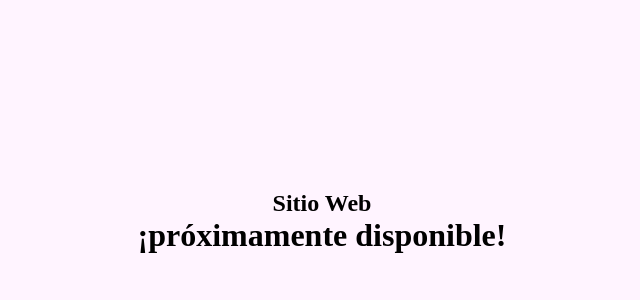
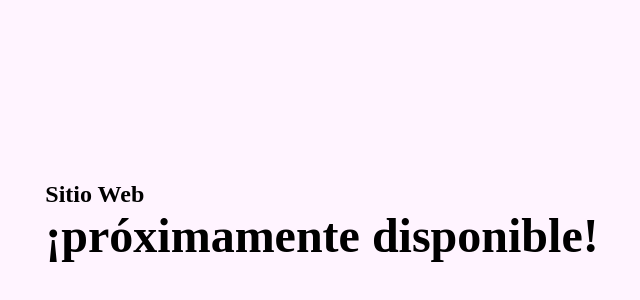
Before and after one commit to Glya-Corporation/nina-nails, a React (Vite) app: page / in a window 1280 px wide. Shown: the part 178-478 px from the top of the page, without its empty margins (318-958 px from the left). Built offline with nearby package versions, Linux system fonts and the light colour scheme.

Commit message:
update Soon.jsx

```diff
--- a/src/component/Soon.jsx
+++ b/src/component/Soon.jsx
@@ -3,10 +3,11 @@ const Soon = () => {
     <main className='soon'>
       <h2>
         Sitio Web
-      </h2>
-      <h1>
+        <h1>
         ¡próximamente disponible!
       </h1>
+      </h2>
+
     </main>
   )
 }
```
